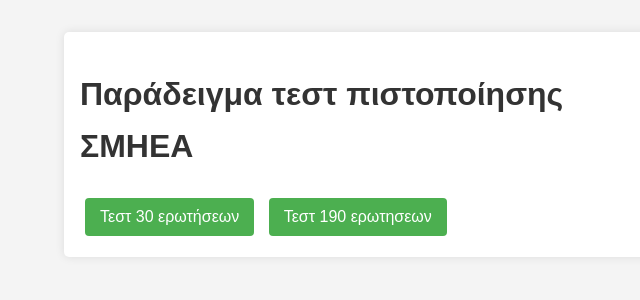
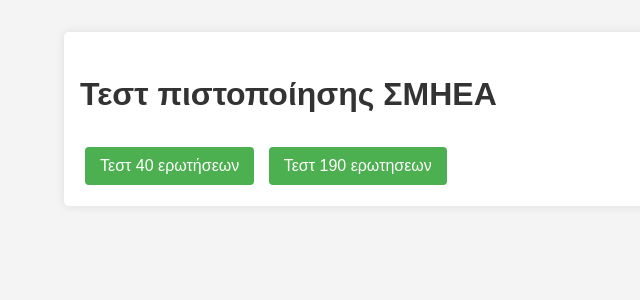
Before and after one commit to XhinoMullaymeri/SMHEA-quiz, a FastAPI app: page / in a window 1280 px wide. Shown: the top 300 px of the page, without its empty margins (260-900 px from the left). Run offline with FastAPI, Linux system fonts and the light colour scheme.

Commit message:
Adds improvements wrt tests.

```diff
--- a/main.py
+++ b/main.py
@@ -23,8 +23,8 @@ async def get_quiz(all: bool = False):
     if all:
         quiz_questions = all_questions
     else:
-        # Randomly select 30 questions or all questions if less than 30
-        quiz_questions = random.sample(all_questions, min(30, len(all_questions)))
+        # Randomly select 40 questions or all questions if less than 40
+        quiz_questions = random.sample(all_questions, min(40, len(all_questions)))
     return quiz_questions
 
 if __name__ == "__main__":
--- a/templates/index.html
+++ b/templates/index.html
@@ -3,13 +3,13 @@
 <head>
     <meta charset="UTF-8">
     <meta name="viewport" content="width=device-width, initial-scale=1.0">
-    <title>Παράδειγμα τεστ πιστοποίησης ΣΜΗΕΑ</title>
+    <title>Τεστ πιστοποίησης ΣΜΗΕΑ</title>
     <link rel="stylesheet" href="{{ url_for('static', path='/style.css') }}">
 </head>
 <body>
     <div class="container">
-        <h1>Παράδειγμα τεστ πιστοποίησης ΣΜΗΕΑ</h1>
-        <button id="newQuizBtn">Τεστ 30 ερωτήσεων</button>
+        <h1>Τεστ πιστοποίησης ΣΜΗΕΑ</h1>
+        <button id="newQuizBtn">Τεστ 40 ερωτήσεων</button>
         <button id="allQuestionsBtn">Τεστ 190 ερωτησεων</button>
         <div id="quizContainer" style="display: none;">
             <div id="timer">Time: 00:00</div>
```
